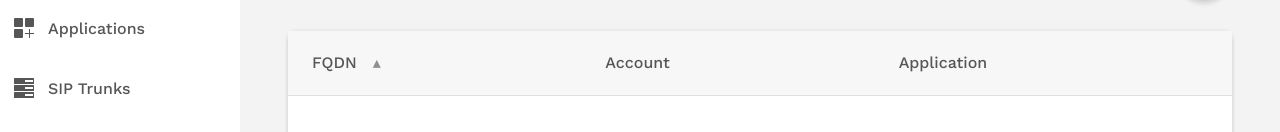
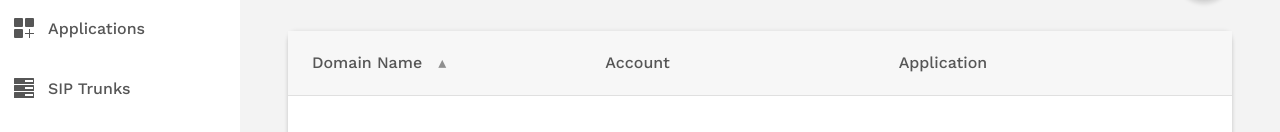
Before and after one commit to jambonz/jambonz-webapp, a React (Create React App) app: page /internal/ms-teams-tenants in a window 1280 px wide. Shown: the part 170-302 px from the top of the page. Built offline with nearby package versions, Linux system fonts and the light colour scheme; sample sign-in values are in the browser's storage.

Commit message:
Rename FQDN in MS Teams Tenants table view

```diff
--- a/src/components/blocks/TableContent.js
+++ b/src/components/blocks/TableContent.js
@@ -158,7 +158,7 @@ const TableContent = props => {
   //=============================================================================
   return (
     <React.Fragment>
-      {contentToDelete && (contentToDelete.name || contentToDelete.number || contentToDelete.fqdn) && (
+      {contentToDelete && (contentToDelete.name || contentToDelete.number || contentToDelete.tenant_fqdn) && (
         <Modal
           title={`Are you sure you want to delete the following ${props.name}?`}
           loader={showModalLoader}
--- a/src/components/pages/internal/MsTeamsTenantsList.js
+++ b/src/components/pages/internal/MsTeamsTenantsList.js
@@ -64,7 +64,7 @@ const MsTeamsTenantsList = () => {
         const application = applications.filter(a => a.application_sid  === team.application_sid);
         return {
           sid:         team.ms_teams_tenant_sid,
-          fqdn:        team.tenant_fqdn,
+          tenant_fqdn: team.tenant_fqdn,
           account:     account[0]     && account[0].name,
           application: application[0] && application[0].name,
         };
@@ -96,7 +96,7 @@ const MsTeamsTenantsList = () => {
   //=============================================================================
   const formatTenantsToDelete = team => {
     return [
-      { name: 'FQDN:',        content: team.fqdn        || '[none]' },
+      { name: 'Domain Name:', content: team.tenant_fqdn || '[none]' },
       { name: 'Account:',     content: team.account     || '[none]' },
       { name: 'Application:', content: team.application || '[none]' },
     ];
@@ -152,7 +152,7 @@ const MsTeamsTenantsList = () => {
         urlParam="ms-teams-tenants"
         getContent={getMsTeamsTenants}
         columns={[
-          { header: 'FQDN',        key: 'fqdn'        },
+          { header: 'Domain Name', key: 'tenant_fqdn' },
           { header: 'Account',     key: 'account'     },
           { header: 'Application', key: 'application' },
         ]}
```
